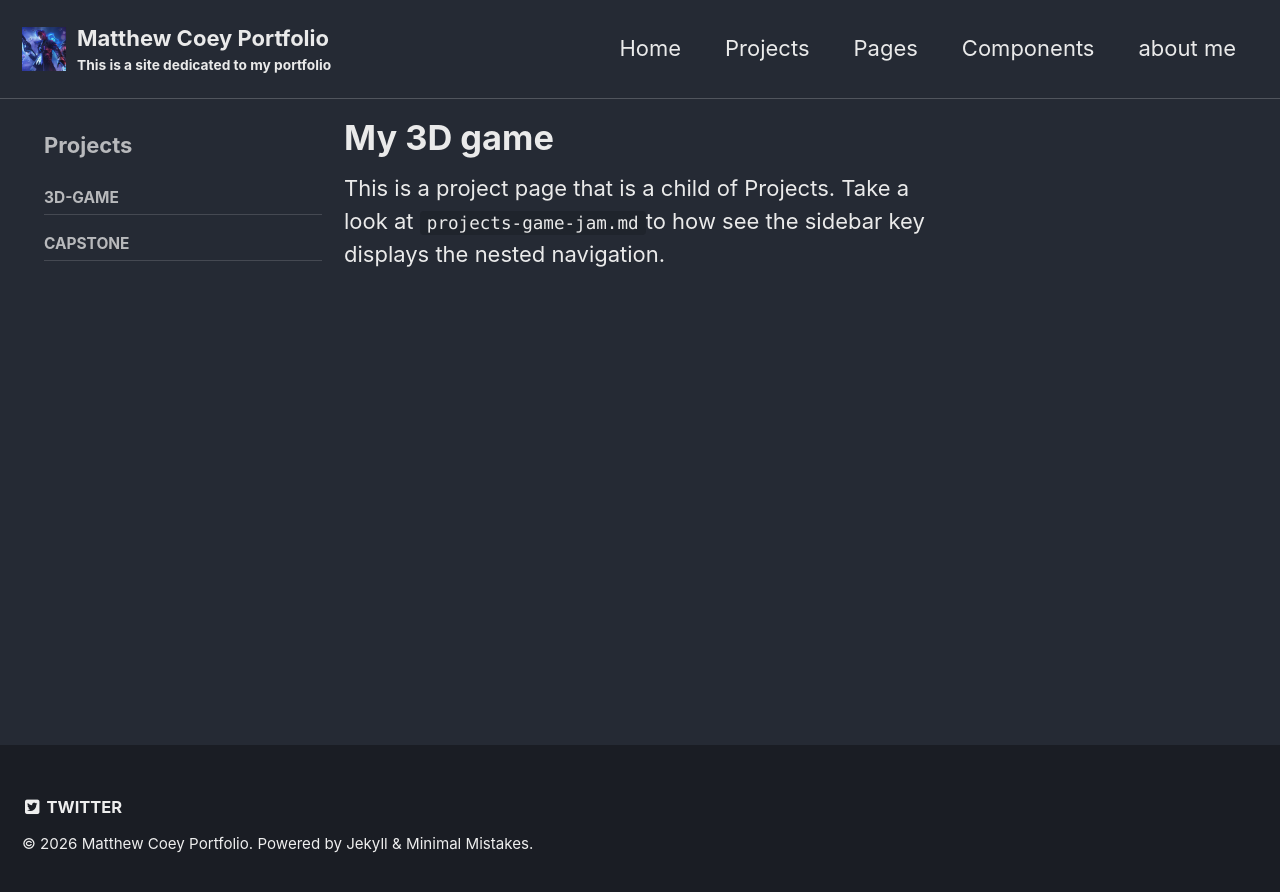
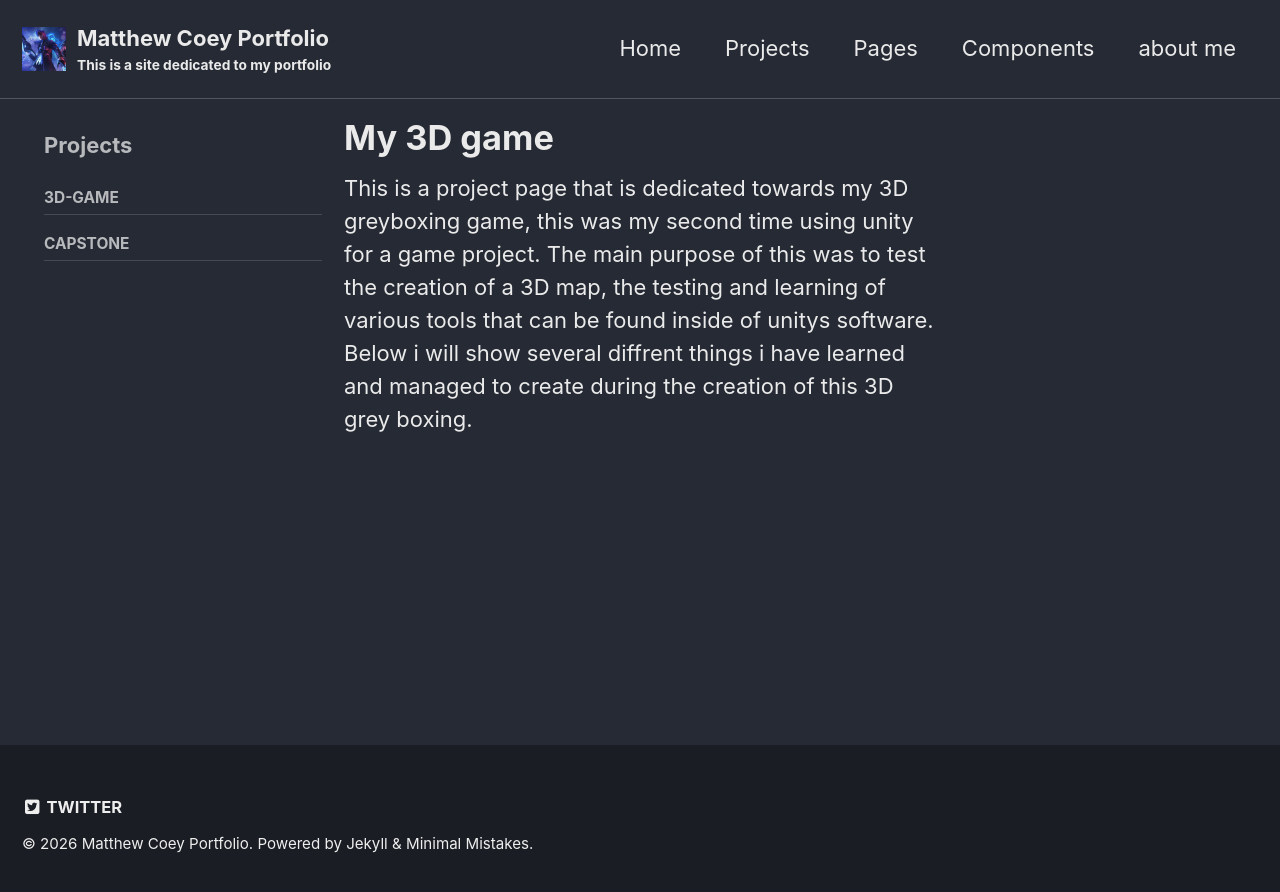
Before and after one commit to Coey-M2/Coey-M2.github.io, a Jekyll site: the page built from _pages/projects-3D-game.md, in a window 1280 px wide. Shown: the top 892 px of the page. Built offline with Jekyll 4.4.1, drawn with Linux system fonts in a browser that asks for light colours.

Commit message:
Revise project page for 3D greyboxing game
Updated project description to focus on 3D greyboxing game and Unity tools.

```diff
--- a/_pages/projects-3D-game.md
+++ b/_pages/projects-3D-game.md
@@ -8,4 +8,4 @@ sidebar:
     - projects
 
 ---
-This is a project page that is a child of Projects. Take a look at `projects-game-jam.md`to how see the sidebar key displays the nested navigation.
+This is a project page that is dedicated towards my 3D greyboxing game, this was my second time using unity for a game project. The main purpose of this was to test the creation of a 3D map, the testing and learning of various tools that can be found inside of unitys software. Below  i will show several diffrent things i have learned and managed to create during the creation of this 3D grey boxing.
```
